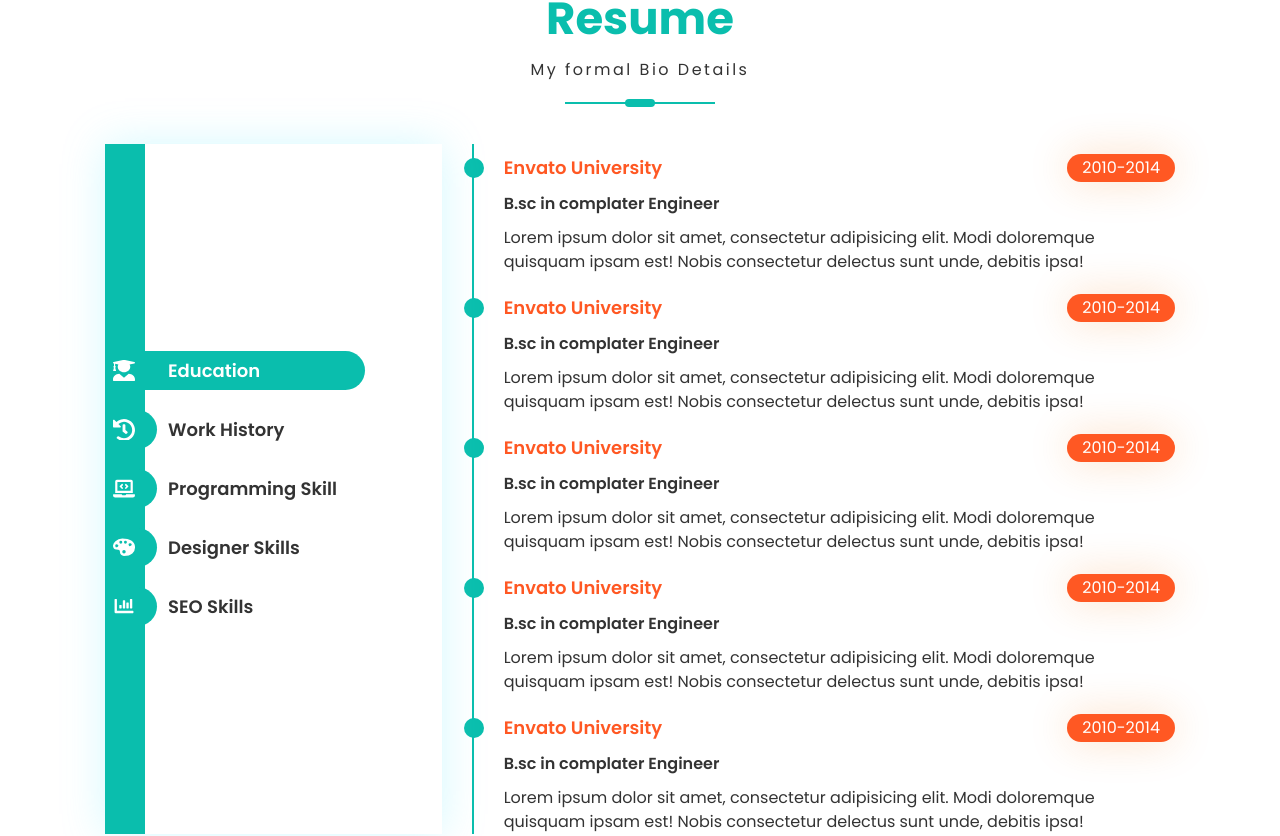
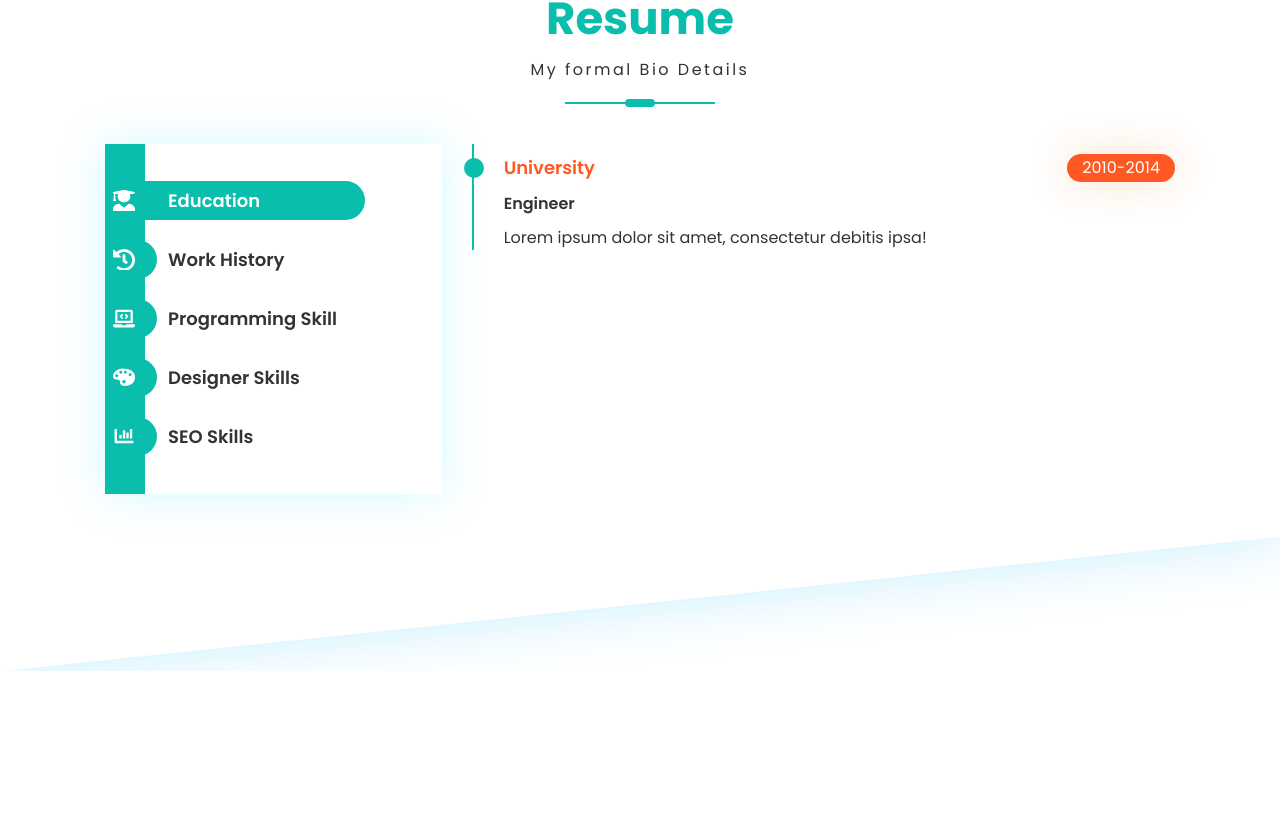
Before and after one commit to amirgh82/CV-project, a React (Create React App) app: page / in a window 1280 px wide. Shown: the part 3112-3948 px from the top of the page. After the commit the page ends 3783 px from the top, so only its background shows below. Built offline with nearby package versions, Linux system fonts and the light colour scheme.

Commit message:
Write javaScript code in Resume component

```diff
--- a/src/components/Resume/Resume.jsx
+++ b/src/components/Resume/Resume.jsx
@@ -7,10 +7,12 @@
 
     const [datas, setDatas] = useState(data)
     const [itemIndex, setItemIndex] = useState(0)
+    const [selectedItem, setSelectedItem] = useState(data[0])
 
 
-    const handleItemClick = (index) => {
+    const handleItemClick = (index, Data) => {
         setItemIndex(index);
+        setSelectedItem(Data)
     };
 
 
@@ -29,62 +31,11 @@
                         <ul className="resume-list h-full">
 
                             {datas.map((data, index) => (
-                                <li key={data.id} className={`resume-list-item ${itemIndex === index ? 'resume-list-item--active' : ''}`} onClick={() => handleItemClick(index)}>
+                                <li key={data.id} className={`resume-list-item ${itemIndex === index ? 'resume-list-item--active' : ''}`} onClick={() => handleItemClick(index, data)}>
                                     {data.svg}
                                     <span className="resume-list__text">{data.title}</span>
                                 </li>
                             ))}
-
-
-
-
-
-
-
-
-
-
-                            {/* <li className={`resume-list-item ${itemIndex === 0 ? 'resume-list-item--active' : ''}`}
-                                onClick={() => handleItemClick(0)}>
-                                <svg className='resume-list__icon' xmlns="http://www.w3.org/2000/svg" width="22" height="21.999" viewBox="0 0 22 21.999">
-                                    <path id="Icon_awesome-user-graduate" data-name="Icon awesome-user-graduate" d="M463.357,3794a2.225,2.225,0,0,1-2.357-2.062v-.412c0-3.1,2.8-5.615,6.315-5.748l4.685,4.1,4.686-4.1c3.511.133,6.315,2.646,6.315,5.748v.412a2.225,2.225,0,0,1-2.358,2.062Zm2.358-15.124a4.918,4.918,0,0,1,.687-2.449l-3.241-.683V3778a.935.935,0,0,1,.045,1.718l.766,2.677a.45.45,0,0,1-.373.6h-2.053a.451.451,0,0,1-.373-.6l.766-2.677a.934.934,0,0,1,.044-1.718v-2.51l-.314-.064c-.888-.189-.888-1.169,0-1.358l9.36-1.973a4.839,4.839,0,0,1,1.95,0l9.349,1.977c.894.189.894,1.165,0,1.354l-4.728,1a4.87,4.87,0,0,1,.687,2.449c0,3.038-2.814,5.5-6.286,5.5S465.714,3781.912,465.714,3778.875Z" transform="translate(-461 -3772)" fill="#fff" />
-                                </svg>
-                                <span className='resume-list__text'>
-                                    Education
-                                </span>
-                            </li>
-                            <li className={`resume-list-item ${itemIndex === 1 ? 'resume-list-item--active' : ''}`}
-                                onClick={() => handleItemClick(1)}>
-                                <svg className='resume-list__icon' xmlns="http://www.w3.org/2000/svg" width="22" height="21.999" viewBox="0 0 22 21.999">
-                                    <path id="history_icon" data-name="history icon" d="M472.008,3859H472a11.03,11.03,0,0,1-6.9-2.435,1.064,1.064,0,0,1-.081-1.58l.5-.5a1.067,1.067,0,0,1,.76-.316,1.042,1.042,0,0,1,.655.228A8.079,8.079,0,0,0,472,3856.16a8.161,8.161,0,1,0-5.592-14.108l2.251,2.252a.71.71,0,0,1-.5,1.211h-6.448a.71.71,0,0,1-.709-.71v-6.448a.708.708,0,0,1,1.211-.5l2.191,2.19A10.995,10.995,0,1,1,472.008,3859Zm2.126-7.115a1.06,1.06,0,0,1-.653-.224l-2.9-2.257v-6.017a1.065,1.065,0,0,1,1.064-1.064h.71a1.065,1.065,0,0,1,1.064,1.064v4.628l1.805,1.4a1.067,1.067,0,0,1,.187,1.495l-.436.56A1.06,1.06,0,0,1,474.134,3851.884Z" transform="translate(-461 -3837)" fill="#fff" />
-                                </svg>
-
-                                <span className='resume-list__text'>Work History</span>
-                            </li>
-                            <li className={`resume-list-item ${itemIndex === 2 ? 'resume-list-item--active' : ''}`}
-                                onClick={() => handleItemClick(2)}>
-                                <svg className='resume-list__icon' xmlns="http://www.w3.org/2000/svg" width="24.126" height="19.301" viewBox="0 0 24.126 19.301">
-                                    <path id="Icon_awesome-laptop-code" data-name="Icon awesome-laptop-code" d="M480.713,3922.65h-19.3a2.416,2.416,0,0,1-2.413-2.413v-.6a.6.6,0,0,1,.6-.6h9.018a1.2,1.2,0,0,0,.366.824,1.22,1.22,0,0,0,.869.382h2.292a1.185,1.185,0,0,0,1.234-1.206h9.14a.6.6,0,0,1,.6.6v.6A2.416,2.416,0,0,1,480.713,3922.65Zm0-4.826h-19.3v-12.666a1.812,1.812,0,0,1,1.809-1.81H478.9a1.812,1.812,0,0,1,1.81,1.81v12.665Zm-16.893-12.065v9.65H478.3v-9.65Zm9.265,7.63a.6.6,0,0,1-.427-.177l-.426-.426a.606.606,0,0,1,0-.854l1.346-1.346-1.346-1.347a.6.6,0,0,1,0-.853l.426-.427a.6.6,0,0,1,.854,0l2.2,2.2a.606.606,0,0,1,0,.854l-2.2,2.2A.6.6,0,0,1,473.086,3913.389Zm-4.046,0a.6.6,0,0,1-.426-.177l-2.2-2.2a.6.6,0,0,1,0-.854l2.2-2.2a.6.6,0,0,1,.854,0l.426.426a.605.605,0,0,1,0,.854l-1.346,1.347,1.346,1.346a.6.6,0,0,1,0,.854l-.426.426A.6.6,0,0,1,469.04,3913.389Z" transform="translate(-458.999 -3903.348)" fill="#fff" />
-                                </svg>
-
-                                <span className='resume-list__text'>Programming Skill</span>
-                            </li>
-                            <li className={`resume-list-item ${itemIndex === 3 ? 'resume-list-item--active' : ''}`}
-                                onClick={() => handleItemClick(3)}>
-                                <svg className='resume-list__icon' xmlns="http://www.w3.org/2000/svg" width="23.303" height="18.448" viewBox="0 0 23.303 18.448">
-                                    <path id="Icon_map-art-gallery" data-name="Icon map-art-gallery" d="M471.651,3986.223a4.2,4.2,0,0,1-4.293-4.3c0-1.747-1.066-2.459-3.68-2.459a3.386,3.386,0,0,1-2.76-1.23,4.874,4.874,0,0,1-.92-3.074,7.158,7.158,0,0,1,2.606-4.613,10.661,10.661,0,0,1,7.206-2.767c4.028,0,7.225.724,9.5,2.153a8.471,8.471,0,0,1,3.986,7.687,7.666,7.666,0,0,1-2.836,5.918C478.377,3985.292,475.329,3986.223,471.651,3986.223Zm0-6.148a1.844,1.844,0,1,0,1.839,1.845A1.829,1.829,0,0,0,471.651,3980.074Zm-7.665-6.149a1.535,1.535,0,1,0,1.084.451A1.525,1.525,0,0,0,463.986,3973.925Zm14.1-1.231a1.536,1.536,0,1,0,1.085.451A1.537,1.537,0,0,0,478.09,3972.694Zm-4.906-2.459a1.538,1.538,0,0,0-1.533,1.538,1.532,1.532,0,1,0,1.533-1.538Zm-4.905,0a1.537,1.537,0,1,0,1.533,1.538A1.525,1.525,0,0,0,468.279,3970.235Z" transform="translate(-460 -3967.775)" fill="#fff" />
-                                </svg>
-
-                                <span className='resume-list__text'>Designer Skills</span>
-                            </li>
-                            <li className={`resume-list-item ${itemIndex === 4 ? 'resume-list-item--active' : ''}`}
-                                onClick={() => handleItemClick(4)}>
-                                <svg className='resume-list__icon' xmlns="http://www.w3.org/2000/svg" width="18.888" height="14.167" viewBox="0 0 18.888 14.167">
-                                    <path id="Icon_awesome-chart-bar" data-name="Icon awesome-chart-bar" d="M480.3,4048.128H463.18a1.182,1.182,0,0,1-1.181-1.181v-12.4a.591.591,0,0,1,.59-.59h1.181a.591.591,0,0,1,.59.59v11.215H480.3a.591.591,0,0,1,.59.59v1.18A.591.591,0,0,1,480.3,4048.128Zm-1.063-4.722h-1.416a.512.512,0,0,1-.472-.472v-8.5a.512.512,0,0,1,.472-.472h1.416a.512.512,0,0,1,.472.472v8.5A.512.512,0,0,1,479.235,4043.406Zm-3.542,0h-1.416a.512.512,0,0,1-.472-.472v-4.958a.5.5,0,0,1,.472-.471h1.416a.5.5,0,0,1,.472.471v4.958A.512.512,0,0,1,475.694,4043.406Zm-3.542,0h-1.416a.512.512,0,0,1-.472-.472v-7.319a.5.5,0,0,1,.472-.472h1.416a.5.5,0,0,1,.472.472v7.319A.512.512,0,0,1,472.152,4043.406Zm-3.542,0h-1.416a.512.512,0,0,1-.472-.472v-2.6a.512.512,0,0,1,.472-.472h1.416a.5.5,0,0,1,.472.472v2.6A.512.512,0,0,1,468.61,4043.406Z" transform="translate(-462 -4033.962)" fill="#fff" />
-                                </svg>
-
-                                <span className='resume-list__text'>SEO Skills</span>
-                            </li> */}
 
                         </ul>
                     </div>
@@ -92,54 +43,16 @@
                         <div className="resume-content resume-content--show" id='education' >
 
 
-                            {datas.map((data, index) => (
-                                <div className="resume-content__item" key={data.id} >
-                                    <div className="resume-content__head">
-                                        <h5 className="resume-content__title">{data.secondTitle}</h5>
-                                        <span className="resume-content__date">2010-2014</span>
-                                    </div>
-                                    <h6 className="resume-content__subtitle">{data.subTitile}</h6>
-                                    <p className="resume-content__description">{data.des}</p>
-                                </div>
-                            ))}
 
-
-
-
-
-
-
-
-
-
-
-
-
-
-
-
-
-
-
-
-
-                            {/* <div className="resume-content__item">
+                            <div className="resume-content__item" key={selectedItem.id} >
                                 <div className="resume-content__head">
-                                    <h5 className="resume-content__title">Envato University</h5>
+                                    <h5 className="resume-content__title">{selectedItem.secondTitle}</h5>
                                     <span className="resume-content__date">2010-2014</span>
                                 </div>
-                                <h6 className="resume-content__subtitle">B.sc in complater Engineer</h6>
-                                <p className="resume-content__description">Lorem ipsum dolor sit amet, consectetur adipisicing elit. Modi doloremque quisquam ipsam est! Nobis consectetur delectus sunt unde, debitis ipsa!</p>
+                                <h6 className="resume-content__subtitle">{selectedItem.subTitile}</h6>
+                                <p className="resume-content__description">{selectedItem.des}</p>
                             </div>
 
-                            <div className="resume-content__item">
-                                <div className="resume-content__head">
-                                    <h5 className="resume-content__title">Envato University</h5>
-                                    <span className="resume-content__date">2010-2014</span>
-                                </div>
-                                <h6 className="resume-content__subtitle">B.sc in complater Engineer</h6>
-                                <p className="resume-content__description">Lorem ipsum dolor sit amet, consectetur adipisicing elit. Modi doloremque quisquam ipsam est! Nobis consectetur delectus sunt unde, debitis ipsa!</p>
-                            </div> */}
                         </div>
                     </div>
                 </div>
--- a/src/data/Data.js
+++ b/src/data/Data.js
@@ -1,17 +1,17 @@
 const resumeData = [
     {
-        id: 1, title: 'Education', secondTitle: 'Envato University', subTitile: 'B.sc in complater Engineer', des: 'Lorem ipsum dolor sit amet, consectetur adipisicing elit. Modi doloremque quisquam ipsam est! Nobis consectetur delectus sunt unde, debitis ipsa!', svg: <svg className='resume-list__icon' xmlns="http://www.w3.org/2000/svg" width="22" height="21.999" viewBox="0 0 22 21.999">
+        id: 1, title: 'Education', secondTitle: ' University', subTitile: ' Engineer', des: 'Lorem ipsum dolor sit amet, consectetur debitis ipsa!', svg: <svg className='resume-list__icon' xmlns="http://www.w3.org/2000/svg" width="22" height="21.999" viewBox="0 0 22 21.999">
             <path id="Icon_awesome-user-graduate" data-name="Icon awesome-user-graduate" d="M463.357,3794a2.225,2.225,0,0,1-2.357-2.062v-.412c0-3.1,2.8-5.615,6.315-5.748l4.685,4.1,4.686-4.1c3.511.133,6.315,2.646,6.315,5.748v.412a2.225,2.225,0,0,1-2.358,2.062Zm2.358-15.124a4.918,4.918,0,0,1,.687-2.449l-3.241-.683V3778a.935.935,0,0,1,.045,1.718l.766,2.677a.45.45,0,0,1-.373.6h-2.053a.451.451,0,0,1-.373-.6l.766-2.677a.934.934,0,0,1,.044-1.718v-2.51l-.314-.064c-.888-.189-.888-1.169,0-1.358l9.36-1.973a4.839,4.839,0,0,1,1.95,0l9.349,1.977c.894.189.894,1.165,0,1.354l-4.728,1a4.87,4.87,0,0,1,.687,2.449c0,3.038-2.814,5.5-6.286,5.5S465.714,3781.912,465.714,3778.875Z" transform="translate(-461 -3772)" fill="#fff" />
         </svg>
         ,
     },
     {
-        id: 2, title: 'Work History', secondTitle: 'Envato University', subTitile: 'B.sc in complater Engineer', des: 'Lorem ipsum dolor sit amet, consectetur adipisicing elit. Modi doloremque quisquam ipsam est! Nobis consectetur delectus sunt unde, debitis ipsa!', svg: <svg className='resume-list__icon' xmlns="http://www.w3.org/2000/svg" width="22" height="21.999" viewBox="0 0 22 21.999">
+        id: 2, title: 'Work History', secondTitle: 'Envato ', subTitile: 'B.sc in complater ', des: '. Modi doloremque quisquam ipsam est! Nobis consectetur delectus sunt unde, debitis ipsa!', svg: <svg className='resume-list__icon' xmlns="http://www.w3.org/2000/svg" width="22" height="21.999" viewBox="0 0 22 21.999">
             <path id="history_icon" data-name="history icon" d="M472.008,3859H472a11.03,11.03,0,0,1-6.9-2.435,1.064,1.064,0,0,1-.081-1.58l.5-.5a1.067,1.067,0,0,1,.76-.316,1.042,1.042,0,0,1,.655.228A8.079,8.079,0,0,0,472,3856.16a8.161,8.161,0,1,0-5.592-14.108l2.251,2.252a.71.71,0,0,1-.5,1.211h-6.448a.71.71,0,0,1-.709-.71v-6.448a.708.708,0,0,1,1.211-.5l2.191,2.19A10.995,10.995,0,1,1,472.008,3859Zm2.126-7.115a1.06,1.06,0,0,1-.653-.224l-2.9-2.257v-6.017a1.065,1.065,0,0,1,1.064-1.064h.71a1.065,1.065,0,0,1,1.064,1.064v4.628l1.805,1.4a1.067,1.067,0,0,1,.187,1.495l-.436.56A1.06,1.06,0,0,1,474.134,3851.884Z" transform="translate(-461 -3837)" fill="#fff" />
         </svg>
     },
     {
-        id: 3, title: 'Programming Skill', secondTitle: 'Envato University', subTitile: 'B.sc in complater Engineer', des: 'Lorem ipsum dolor sit amet, consectetur adipisicing elit. Modi doloremque quisquam ipsam est! Nobis consectetur delectus sunt unde, debitis ipsa!', svg: <svg className='resume-list__icon' xmlns="http://www.w3.org/2000/svg" width="24.126" height="19.301" viewBox="0 0 24.126 19.301">
+        id: 3, title: 'Programming Skill', secondTitle: 'Envato University Programming', subTitile: 'BBC profiler', des: 'Lorem ipsum dolor sit amet,  doloremque quisquam ipsam est! Nobis consectetur delectus sunt unde, debitis ipsa!', svg: <svg className='resume-list__icon' xmlns="http://www.w3.org/2000/svg" width="24.126" height="19.301" viewBox="0 0 24.126 19.301">
             <path id="Icon_awesome-laptop-code" data-name="Icon awesome-laptop-code" d="M480.713,3922.65h-19.3a2.416,2.416,0,0,1-2.413-2.413v-.6a.6.6,0,0,1,.6-.6h9.018a1.2,1.2,0,0,0,.366.824,1.22,1.22,0,0,0,.869.382h2.292a1.185,1.185,0,0,0,1.234-1.206h9.14a.6.6,0,0,1,.6.6v.6A2.416,2.416,0,0,1,480.713,3922.65Zm0-4.826h-19.3v-12.666a1.812,1.812,0,0,1,1.809-1.81H478.9a1.812,1.812,0,0,1,1.81,1.81v12.665Zm-16.893-12.065v9.65H478.3v-9.65Zm9.265,7.63a.6.6,0,0,1-.427-.177l-.426-.426a.606.606,0,0,1,0-.854l1.346-1.346-1.346-1.347a.6.6,0,0,1,0-.853l.426-.427a.6.6,0,0,1,.854,0l2.2,2.2a.606.606,0,0,1,0,.854l-2.2,2.2A.6.6,0,0,1,473.086,3913.389Zm-4.046,0a.6.6,0,0,1-.426-.177l-2.2-2.2a.6.6,0,0,1,0-.854l2.2-2.2a.6.6,0,0,1,.854,0l.426.426a.605.605,0,0,1,0,.854l-1.346,1.347,1.346,1.346a.6.6,0,0,1,0,.854l-.426.426A.6.6,0,0,1,469.04,3913.389Z" transform="translate(-458.999 -3903.348)" fill="#fff" />
         </svg>
     },
```
